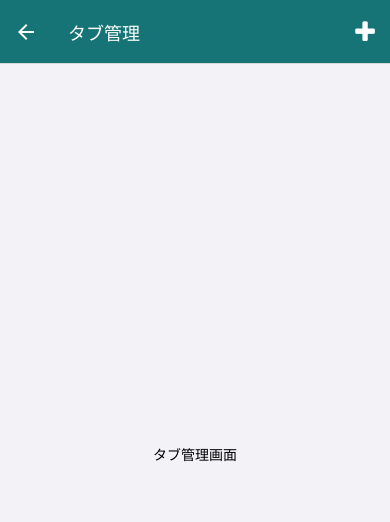
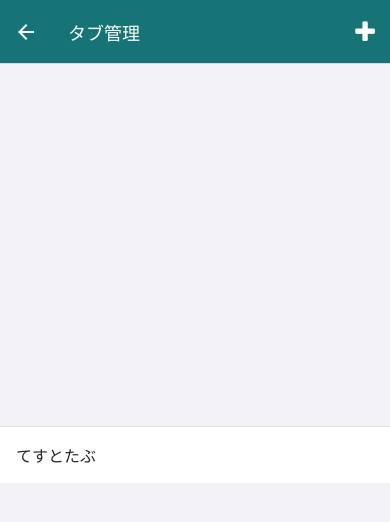
Before and after one commit to sakes9/react-native-todo-list, a React Native app: screen /Tab in a window 390 px wide. Shown: the top 522 px of the page. Built offline with nearby package versions, Linux system fonts and the light colour scheme.

Commit message:
【アプリ】UI作成　タブリストアイテムを作成する

```diff
--- /dev/null
+++ b/src/components/TabListItem.js
@@ -0,0 +1,30 @@
+import { StyleSheet, TouchableOpacity } from 'react-native';
+import { ListItem } from 'react-native-elements';
+
+const styles = StyleSheet.create({
+  listItem: {
+    flexDirection: 'row',
+    alignItems: 'center',
+    justifyContent: 'flex-start',
+  },
+  listItemTitle: {
+    flex: 1,
+  },
+});
+
+/**
+ * タブリストアイテム
+ *
+ * @export
+ * @param {string} tabTitle タブタイトル
+ * @return {TabListItem}
+ */
+export default function TabListItem({ tabTitle }) {
+  return (
+    <ListItem topDivider style={{ width: '100%' }}>
+      <ListItem.Content style={styles.listItem}>
+        <ListItem.Title style={styles.listItemTitle}>{`${tabTitle}`}</ListItem.Title>
+      </ListItem.Content>
+    </ListItem>
+  );
+}
--- a/src/screens/TabScreen.js
+++ b/src/screens/TabScreen.js
@@ -2,6 +2,7 @@ import { useLayoutEffect } from 'react';
 import { StatusBar } from 'expo-status-bar';
 import { StyleSheet, Text, View, TouchableOpacity } from 'react-native';
 import Icon from 'react-native-vector-icons/FontAwesome';
+import TabListItem from '../components/TabListItem';
 
 export default function TabScreen({ navigation }) {
   useLayoutEffect(() => {
@@ -18,7 +19,7 @@ export default function TabScreen({ navigation }) {
 
   return (
     <View style={styles.container}>
-      <Text>タブ管理画面</Text>
+      <TabListItem tabTitle={'てすとたぶ'}></TabListItem>
       <StatusBar style="light" />
     </View>
   );
```
